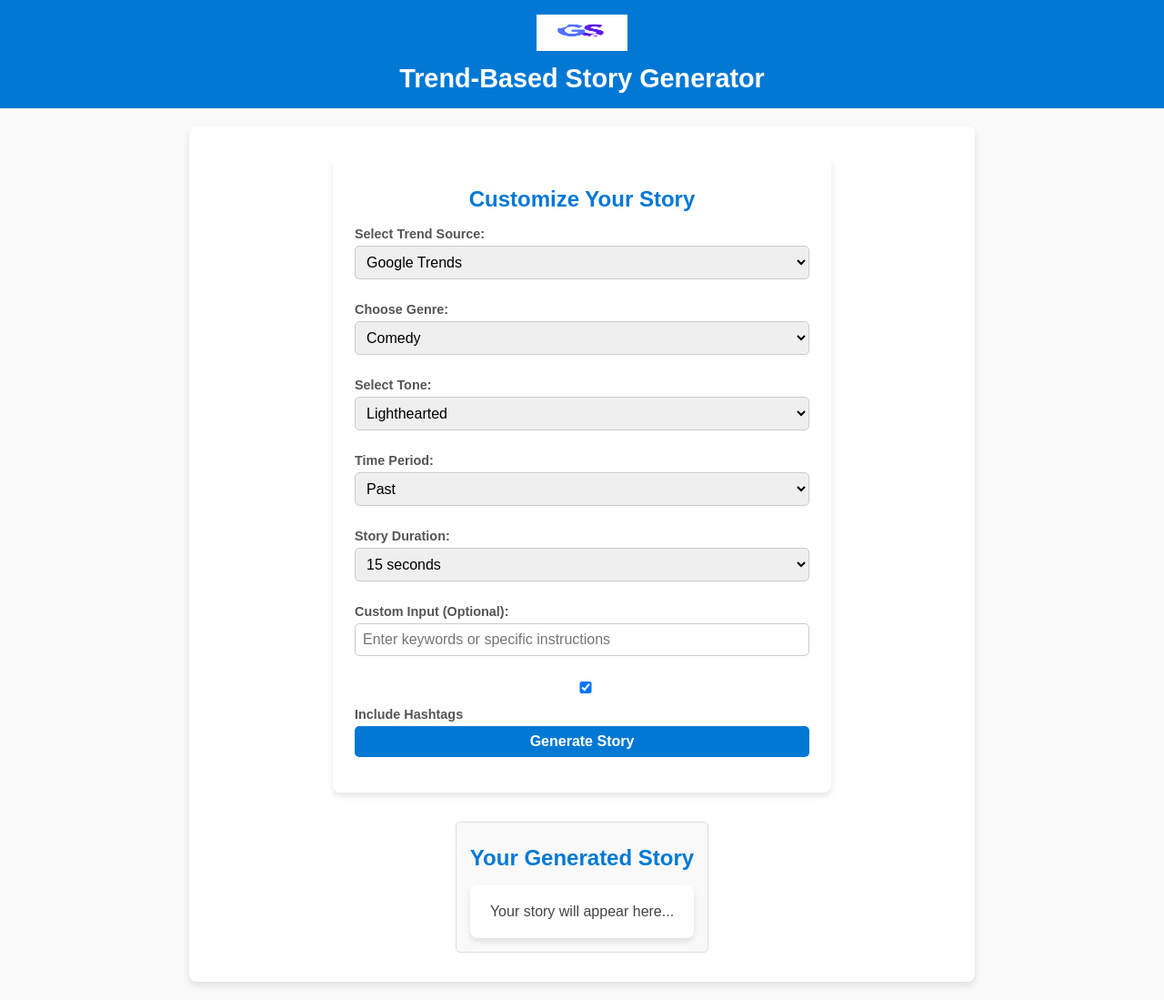
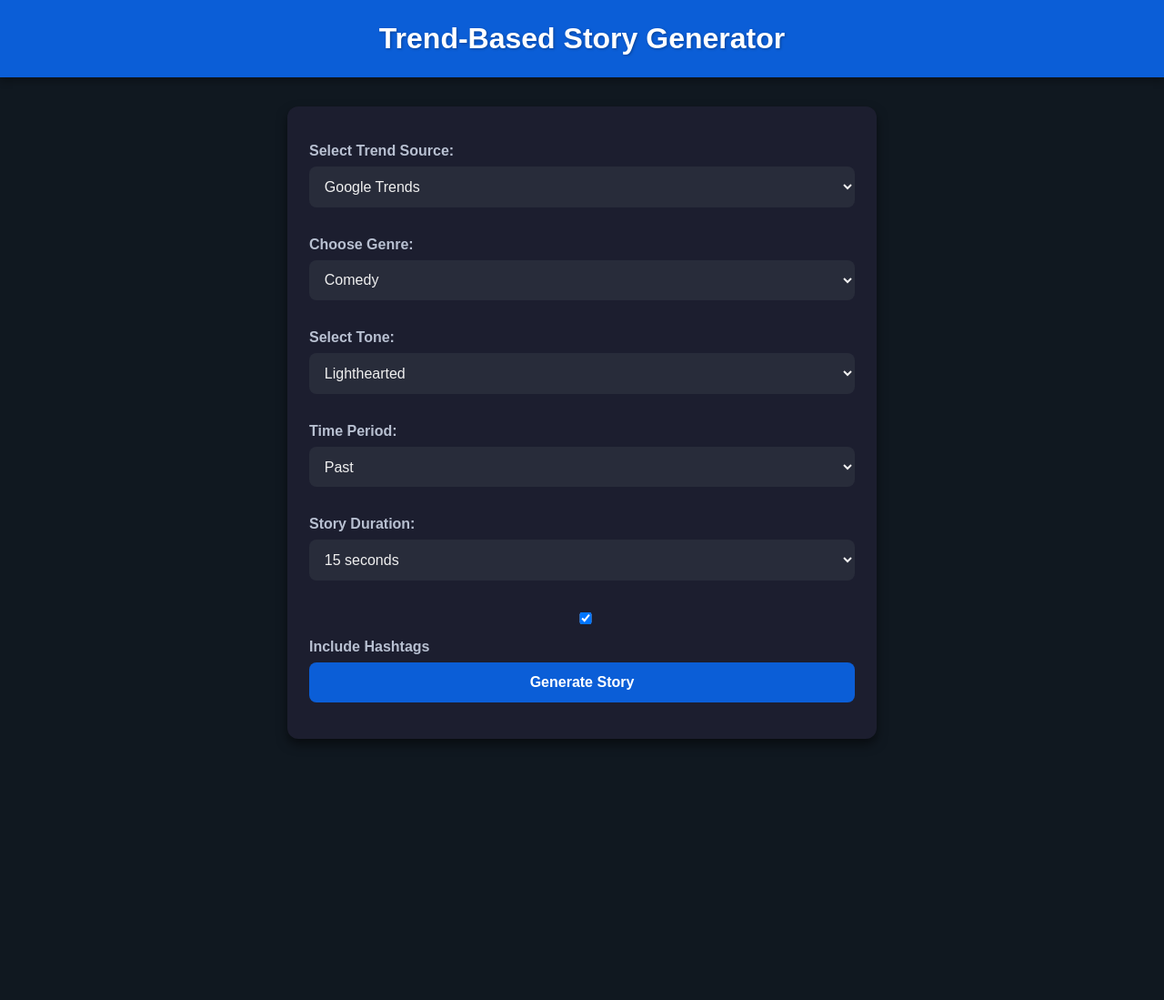
Before and after one commit to editorrylix/trendy-story-generator, a Flask app: page / in a window 1280 px wide. Shown: the whole page at 91% size. After the commit the page ends 814 px from the top, so only its background shows below. Run offline with Flask 3, Linux system fonts and the light colour scheme.

Commit message:
Update index.html

```diff
--- a/templates/index.html
+++ b/templates/index.html
@@ -4,137 +4,118 @@
     <meta charset="UTF-8">
     <meta name="viewport" content="width=device-width, initial-scale=1.0">
     <title>Trend-Based Story Generator</title>
-    <link rel="stylesheet" href="{{ url_for('static', filename='css/styles.css') }}">
     <style>
-        /* Minimalist Styling */
+        /* Global Styles */
         body {
             font-family: Arial, sans-serif;
             margin: 0;
             padding: 0;
-            background-color: #f9f9f9;
-            color: #333;
+            background-color: #101820; /* Dark Blue-Black Background */
+            color: #f0f0f0; /* Light Text */
         }
 
         header {
             text-align: center;
-            padding: 1rem 0;
-            background-color: #0078d4;
-            color: #fff;
-        }
-
-        header .logo {
-            height: 40px;
-            margin-bottom: 10px;
+            background-color: #0b5ed7; /* Bright Blue */
+            color: white;
+            padding: 1.5rem 0;
+            box-shadow: 0px 4px 8px rgba(0, 0, 0, 0.3);
         }
 
         h1 {
             margin: 0;
-            font-size: 1.8rem;
-            font-weight: 600;
+            font-size: 2rem;
+            font-weight: bold;
+            text-shadow: 1px 1px 3px rgba(0, 0, 0, 0.3);
         }
 
         main {
-            display: flex;
-            flex-direction: column;
-            align-items: center;
-            padding: 2rem;
-        }
-
-        .form-container {
-            background: #fff;
+            max-width: 600px;
+            margin: 2rem auto;
+            background-color: #1c1e2f; /* Dark Card Background */
+            border-radius: 12px;
             padding: 1.5rem;
-            border-radius: 8px;
-            box-shadow: 0px 4px 6px rgba(0, 0, 0, 0.1);
-            width: 100%;
-            max-width: 500px;
-        }
-
-        .form-container h2 {
-            text-align: center;
-            margin-bottom: 1rem;
-            color: #0078d4;
+            box-shadow: 0 6px 12px rgba(0, 0, 0, 0.5);
         }
 
         label {
             display: block;
-            margin: 10px 0 5px;
-            font-size: 0.9rem;
-            color: #555;
+            margin: 1rem 0 0.5rem;
+            font-weight: bold;
+            color: #b8c0d1; /* Light Gray Text */
         }
 
-        select, input[type="text"], button {
+        select, input, button {
             width: 100%;
-            padding: 8px;
-            margin-bottom: 15px;
-            border: 1px solid #ccc;
-            border-radius: 5px;
+            padding: 0.8rem;
+            margin-bottom: 1rem;
+            border: none;
+            border-radius: 8px;
+            box-sizing: border-box;
             font-size: 1rem;
-            box-sizing: border-box;
         }
 
-        input[type="checkbox"] {
-            margin-right: 5px;
+        select, input {
+            background-color: #282c3a; /* Dark Input Background */
+            color: #f0f0f0;
         }
 
         button {
-            background-color: #0078d4;
-            color: #fff;
-            border: none;
+            background-color: #0b5ed7;
+            color: white;
+            font-weight: bold;
             cursor: pointer;
-            font-weight: bold;
+            transition: background-color 0.3s ease;
         }
 
         button:hover {
-            background-color: #005ea8;
+            background-color: #0849a3; /* Slightly Darker Blue */
         }
 
-        .story-result {
-            margin-top: 2rem;
+        .hidden {
+            display: none;
+        }
+
+        #story-result {
+            margin-top: 1.5rem;
+            padding: 1rem;
+            background-color: #2b2f41;
+            border-radius: 8px;
+            box-shadow: 0px 4px 8px rgba(0, 0, 0, 0.3);
+            color: #f0f0f0;
             text-align: center;
         }
 
-        .story-result h2 {
-            font-size: 1.5rem;
-            color: #0078d4;
+        #story-result h2 {
+            color: #0b5ed7;
             margin-bottom: 1rem;
-        }
-
-        #story-content {
-            white-space: pre-wrap;
-            background: #fff;
-            padding: 1rem;
-            border-radius: 8px;
-            box-shadow: 0px 4px 6px rgba(0, 0, 0, 0.1);
-            font-size: 1rem;
-            color: #444;
-            line-height: 1.6;
-            max-width: 500px;
-            margin: 0 auto;
         }
     </style>
 </head>
 <body>
     <!-- Header -->
     <header>
-        <img src="{{ url_for('static', filename='images/logo.png') }}" alt="App Logo" class="logo">
         <h1>Trend-Based Story Generator</h1>
     </header>
 
     <!-- Main Content -->
     <main>
-        <!-- Story Options Form -->
-        <div class="form-container">
-            <h2>Customize Your Story</h2>
-
-            <!-- Trend Source -->
+        <!-- Trend Source Selection -->
         <label for="trend-source">Select Trend Source:</label>
-            <select id="trend-source">
+        <select id="trend-source" onchange="toggleCustomInput()">
             <option value="google_trends">Google Trends</option>
-                <option value="tiktok_api">TikTok API</option>
+            <option value="tiktok_api">TikTok Trends</option>
             <option value="reddit_api">Reddit API</option>
+            <option value="custom_input">Custom Input</option>
         </select>
 
-            <!-- Genre -->
+        <!-- Custom Input Field -->
+        <div id="custom-input-field" class="hidden">
+            <label for="custom-keyword">Enter Custom Keyword:</label>
+            <input type="text" id="custom-keyword" placeholder="Enter your keyword here">
+        </div>
+
+        <!-- Genre Selection -->
         <label for="genre">Choose Genre:</label>
         <select id="genre">
             <option>Comedy</option>
@@ -143,7 +124,7 @@
             <option>Mystery</option>
         </select>
 
-            <!-- Tone -->
+        <!-- Tone Selection -->
         <label for="tone">Select Tone:</label>
         <select id="tone">
             <option>Lighthearted</option>
@@ -151,7 +132,7 @@
             <option>Inspirational</option>
         </select>
 
-            <!-- Time Period -->
+        <!-- Time Period Selection -->
         <label for="time-period">Time Period:</label>
         <select id="time-period">
             <option>Past</option>
@@ -159,69 +140,57 @@
             <option>Future</option>
         </select>
 
-            <!-- Duration -->
+        <!-- Duration Selection -->
         <label for="duration">Story Duration:</label>
         <select id="duration">
-                <option value="15">15 seconds</option>
-                <option value="30">30 seconds</option>
-                <option value="60">1 minute</option>
+            <option>15 seconds</option>
+            <option>30 seconds</option>
+            <option>1 minute</option>
         </select>
 
-            <!-- Custom Input -->
-            <label for="custom-input">Custom Input (Optional):</label>
-            <input type="text" id="custom-input" placeholder="Enter keywords or specific instructions">
-
-            <!-- Hashtag Option -->
+        <!-- Include Hashtags -->
         <label>
             <input type="checkbox" id="hashtags" checked>
             Include Hashtags
         </label>
 
         <!-- Generate Button -->
-            <button id="generate-btn">Generate Story</button>
-        </div>
+        <button onclick="generateStory()">Generate Story</button>
 
-        <!-- Story Result Display -->
-        <section id="story-result" class="story-result">
+        <!-- Story Result -->
+        <section id="story-result" class="hidden">
             <h2>Your Generated Story</h2>
-            <div id="story-content">Your story will appear here...</div>
+            <p id="story-content">...</p>
         </section>
     </main>
 
-    <!-- JavaScript -->
     <script>
-        document.getElementById("generate-btn").addEventListener("click", () => {
-            const trendSource = document.getElementById("trend-source").value;
-            const genre = document.getElementById("genre").value;
-            const tone = document.getElementById("tone").value;
-            const timePeriod = document.getElementById("time-period").value;
-            const duration = document.getElementById("duration").value;
-            const includeHashtags = document.getElementById("hashtags").checked;
-            const customInput = document.getElementById("custom-input").value;
+        function toggleCustomInput() {
+            const trendSource = document.getElementById('trend-source').value;
+            document.getElementById('custom-input-field').classList.toggle('hidden', trendSource !== 'custom_input');
+        }
 
-            // Send data to backend
-            fetch("/generate", {
-                method: "POST",
-                headers: { "Content-Type": "application/json" },
+        async function generateStory() {
+            const trendSource = document.getElementById('trend-source').value;
+            const customKeyword = document.getElementById('custom-keyword').value || null;
+            const genre = document.getElementById('genre').value;
+            const tone = document.getElementById('tone').value;
+            const timePeriod = document.getElementById('time-period').value;
+            const duration = document.getElementById('duration').value;
+            const includeHashtags = document.getElementById('hashtags').checked;
+
+            const response = await fetch('/generate', {
+                method: 'POST',
+                headers: { 'Content-Type': 'application/json' },
                 body: JSON.stringify({
-                    trendSource,
-                    genre,
-                    tone,
-                    timePeriod,
-                    duration,
-                    includeHashtags,
-                    customInput
-                }),
+                    trendSource, customKeyword, genre, tone, timePeriod, duration, includeHashtags
                 })
-                .then((response) => response.json())
-                .then((data) => {
-                    document.getElementById("story-content").innerText = data.story;
-                })
-                .catch((error) => {
-                    console.error("Error:", error);
-                    document.getElementById("story-content").innerText = "Failed to generate story. Try again!";
             });
-        });
+
+            const result = await response.json();
+            document.getElementById('story-result').classList.remove('hidden');
+            document.getElementById('story-content').innerText = result.story || "Error generating story. Please try again!";
+        }
     </script>
 </body>
 </html>
```
Lines whose indentation alone changed are shown as unchanged.
